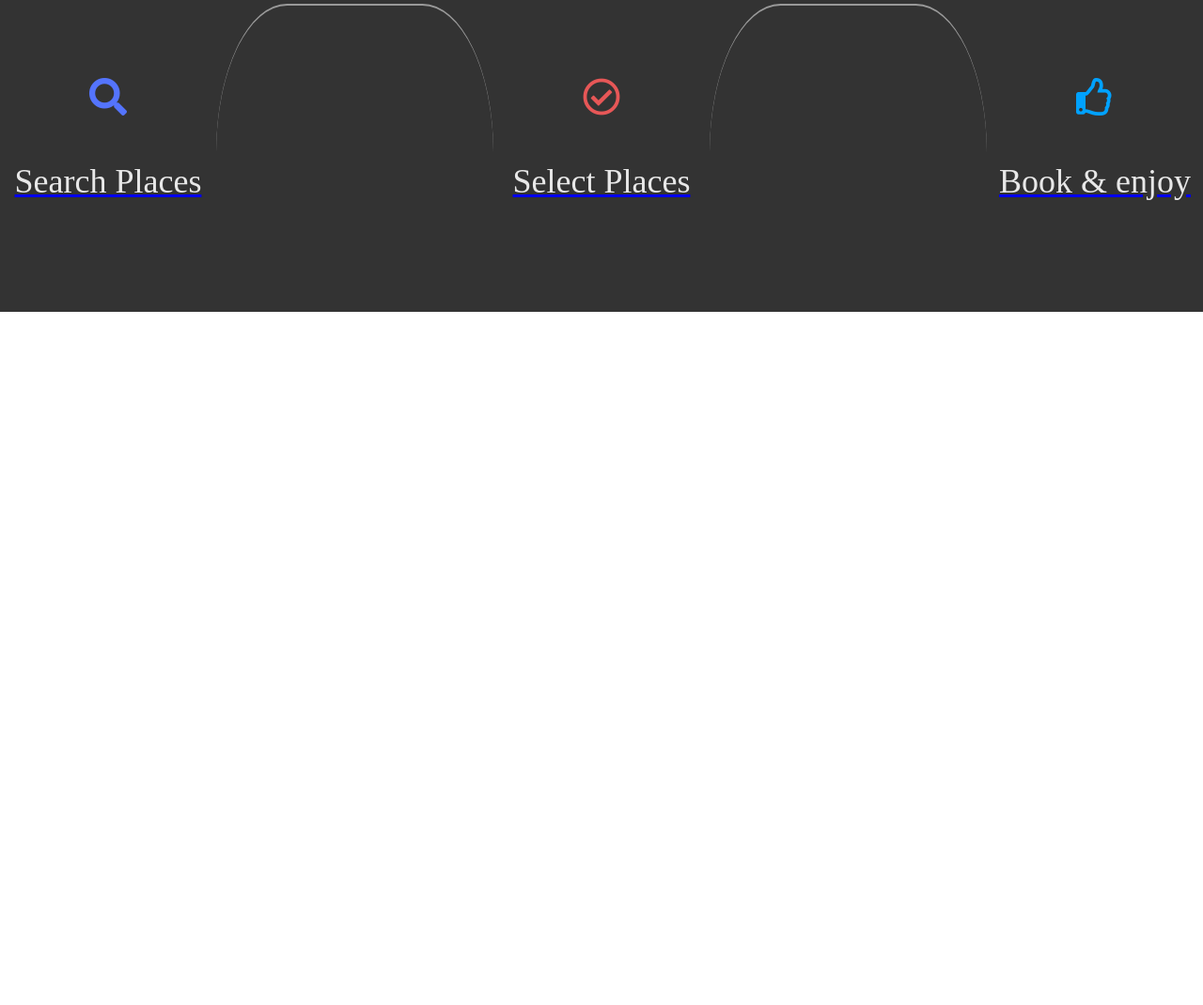
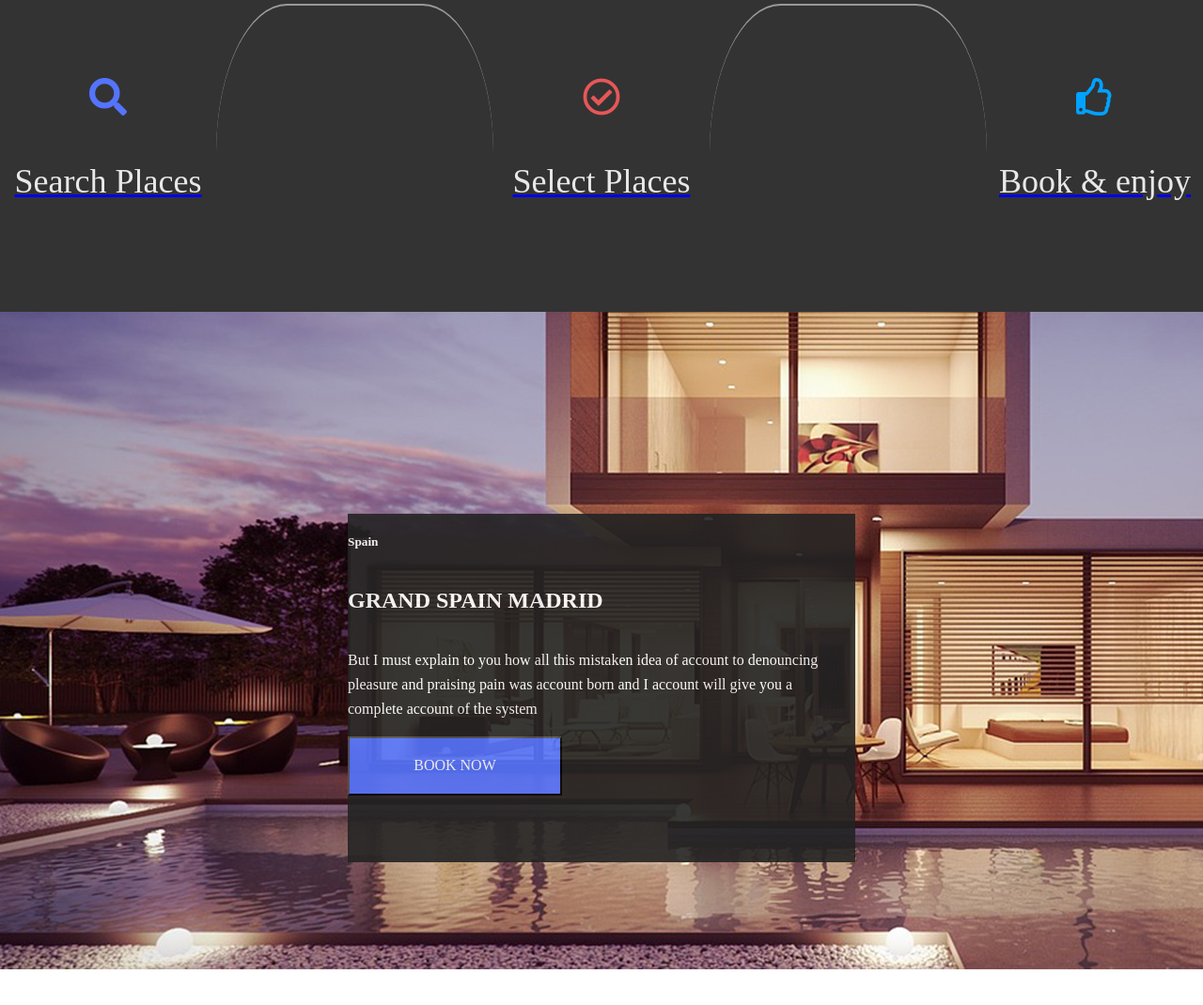
Before and after one commit to Chali96/SkillsTestProject, a plain HTML site: page index.html in a window 1280 px wide. Shown: the part 1688-2758 px from the top of the page at 94% size. Before the commit the page ends 2020 px from the top, so only its background shows below. Drawn offline with Linux system fonts and the light colour scheme.

Commit message:
done with section 3 css left

```diff
--- a/index.html
+++ b/index.html
@@ -29,7 +29,7 @@
         </div>
        </div>
 
-       <!---->
+       <!--section1-footer-->
        <div class="section1-footer">
         <h2>BROHMAON</h2>
 
@@ -51,7 +51,7 @@
             <h1>Why Choose Us</h1>
             <p>Tion and dislike men who are so beguiled and demoralized by desire by the charms of pleasure of the moment, so blinded by desire, that they cannot foresee </p>
             <p>Ddislike men who are so beguiled and demoralized by the charms of pleasure of the moment, so blinded by desire, that.</p>
-            <button>EXPLORE PLACES</button>
+            <button class="btn">EXPLORE PLACES</button>
           </div>
           <div class="section2-images">
             <img src="/images/Imagemini1.jpeg" alt="">
@@ -84,7 +84,12 @@
  <!--Section 3-->
     <section>
         <div class="content-container section3">
-
+          <div class="section3-box">
+            <h5>Spain</h5>
+            <h2>GRAND SPAIN MADRID</h2>
+            <p>But I must explain to you how all this mistaken idea of account to denouncing pleasure and praising pain was account  born and I account will give you a complete account of the system</p>
+            <button class="btn">BOOK NOW</button>
+          </div>
         </div>
     </section>
 
--- a/styles/styles.css
+++ b/styles/styles.css
@@ -3,6 +3,13 @@
     justify-content: center;
     align-items: center;
     flex-direction: column;
+}
+.btn{
+    width: 228px;
+   height: 63px;
+background: #5474FD;
+color: #FFFFFF;
+
 }
 
 /*Section 1 content*/
@@ -153,9 +160,32 @@ transform: scaleY(2.1);
 
 
 /*Section 3 content*/
-.section1{
-    background-image: url(/images/image\ 1.jpg);
+.section3{
+    background-image: url(/images/image3.jpg);
     background-repeat: no-repeat;
     height: 100vh;
+}
+
+.section3-box{
     color: #FFFFFF;
+  width: 540px;
+  height: 371px;
+  background: #232323;
+  mix-blend-mode: normal;
+  opacity: 0.9;
+  display: flex;
+  justify-content: flex-start;
+      flex-direction: column;
 }
+
+.section3-box p{
+    width: 508px;
+height: 78px;
+font-family: 'Josefin Sans';
+font-style: normal;
+font-weight: 400;
+font-size: 16px;
+line-height: 26px;
+display: flex;
+align-items: center;
+}
```
